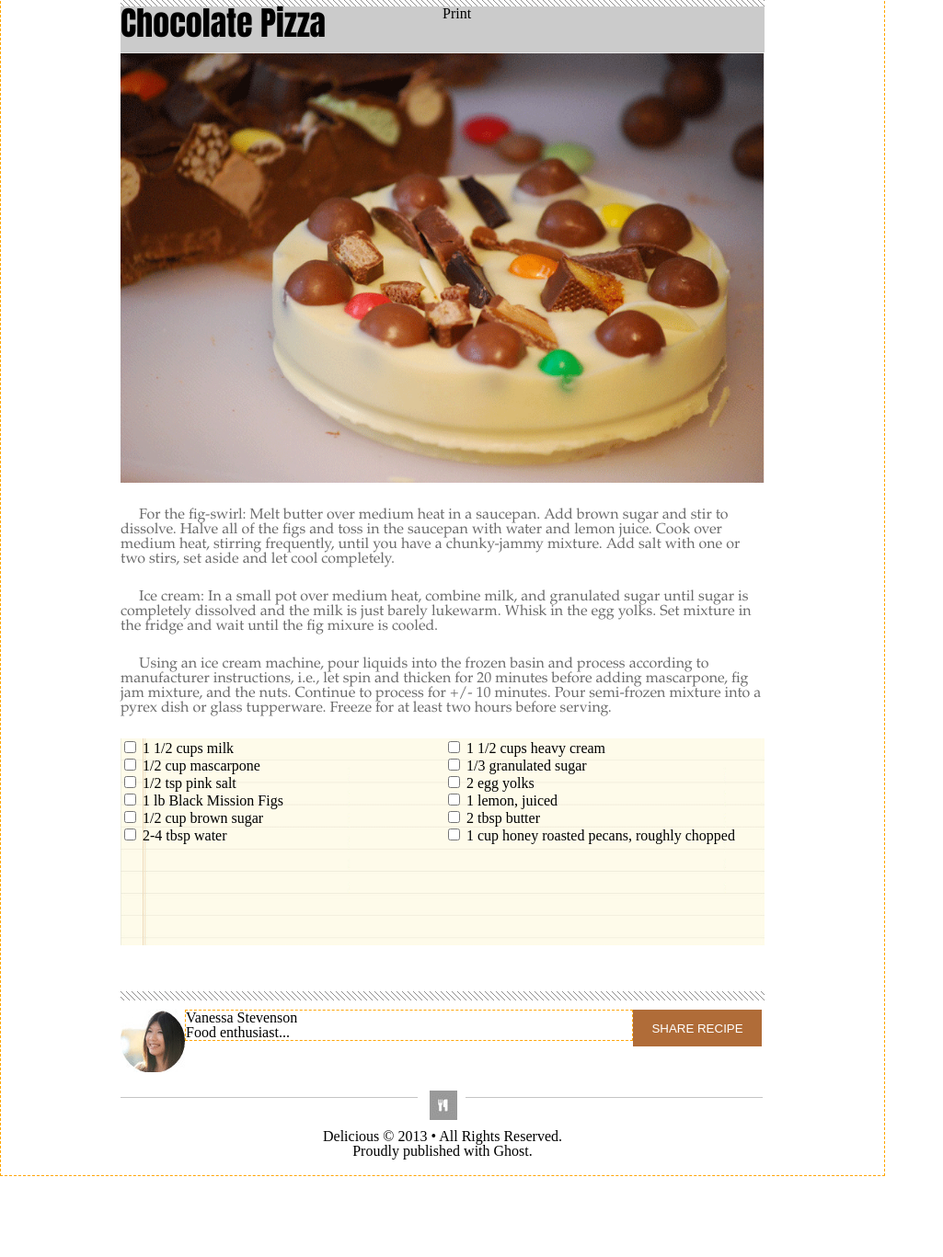
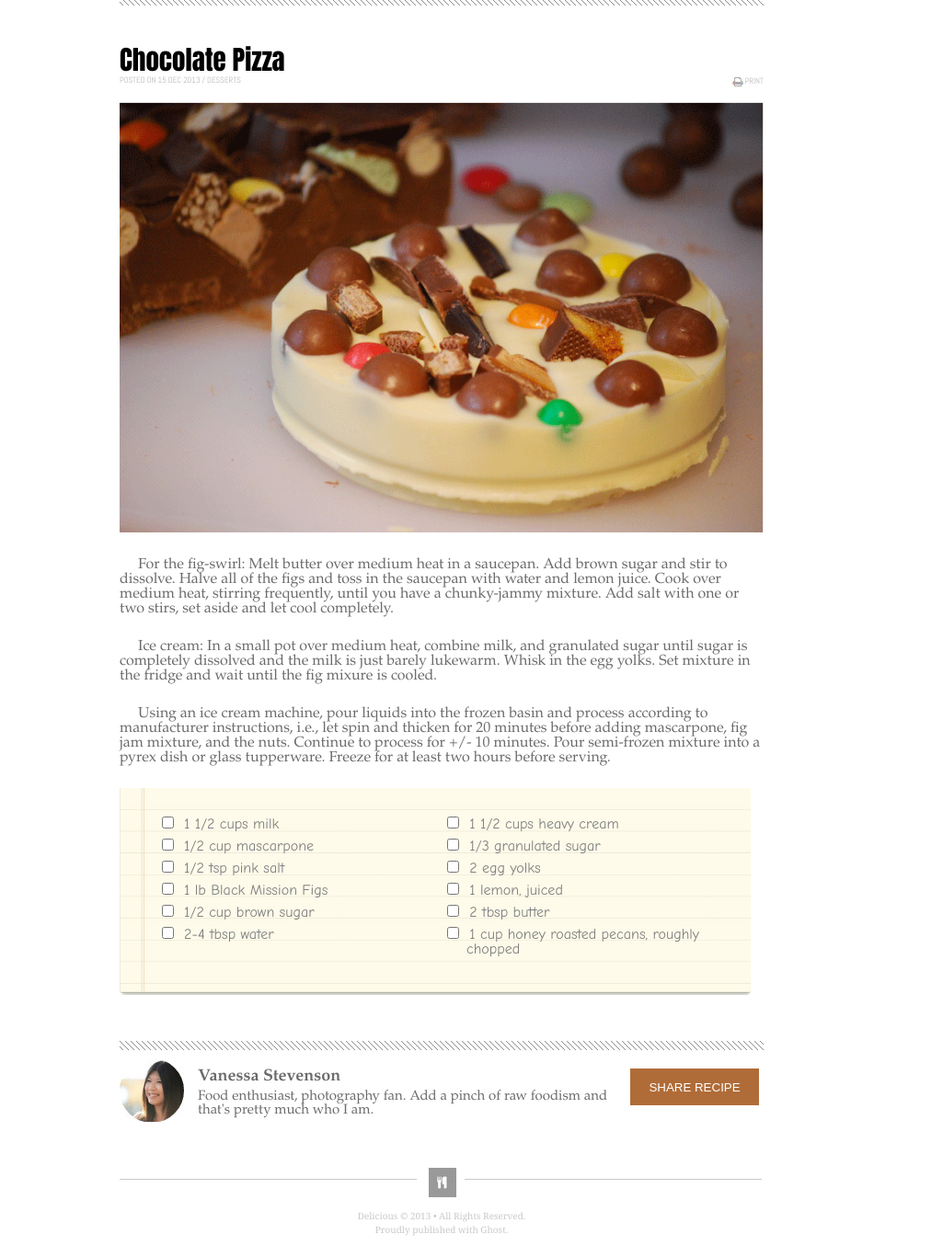
Before and after one commit to melaniebcohen/chocolate-pizza-301, a plain HTML site: page index.html in a window 1280 px wide. Shown: the part 104-1471 px from the top of the page at 92% size, without its empty margins (0-1025 px from the left). Before the commit the page ends 1383 px from the top, so only its background shows below. Drawn offline with Linux system fonts and the light colour scheme.

Commit message:
sunday night edits

```diff
--- a/index.html
+++ b/index.html
@@ -45,8 +45,14 @@
     <main>
         <div class="row">
           <div class="col-2 margin"></div>
-          <div class="col-2"><p id="chocolate-pizza">Chocolate Pizza</p></div>
-          <div class="col-2"><p>Print</p></div>
+          <div class="col-2">
+            <p id="chocolate-pizza">Chocolate Pizza</p>
+            <p class="col-2-p">POSTED ON 15 DEC 2013 / DESSERTS</p>
+          </div>
+          <div class="col-2">
+            <p class="col-2-p print">PRINT</p>
+            <img src="lab-assets/print-icon.png">
+          </div>
           <div class="col-2 margin"></div>
         </div>
         <div class="row">
@@ -67,7 +73,7 @@
           <div class="col-5 margin"></div>
           <div class="col-5">
             <div class="inner-col-5-1">
-              <form>
+              <form class="first-column">
                 <fieldset>
                   <input type="checkbox">
                   <label>1 1/2 cups milk</label>
@@ -95,7 +101,7 @@
               </form>
             </div>
             <div class="inner-col-5-2">
-              <form>
+              <form  class="second-column">
                 <fieldset>
                   <input type="checkbox">
                   <label>1 1/2 cups heavy cream</label>
@@ -118,7 +124,8 @@
                 </fieldset>
                 <fieldset>
                   <input type="checkbox">
-                  <label>1 cup honey roasted pecans, roughly chopped</label>
+                  <label>1 cup honey roasted pecans, roughly</label>
+                  <label id="chopped">chopped</label>
                 </fieldset>
               </form>
             </div>
@@ -137,8 +144,8 @@
               <img src="lab-assets/van-pic.png">
             </div>
             <div class="col-6-text">
-              <p>Vanessa Stevenson
-              <p>Food enthusiast...
+              <p>Vanessa Stevenson</p>
+              <p>Food enthusiast, photography fan. Add a pinch of raw foodism and that's pretty much who I am.</p>
             </div>
             <div class="col-6-share">
               <button>SHARE RECIPE</button>
--- a/style.css
+++ b/style.css
@@ -2,7 +2,6 @@
 
 .grid-container {
   width : 960px;
-  border: 1px orange dashed;
 }
 .row:before,
 .row:after {
@@ -24,12 +23,13 @@ header .logo {
 }
 h1 {
   font-family: Yellowtail;
-  font-size: 40px;
+  font-size: 35px;
 }
 h2 {
   font-family: Abel;
   font-size: 10px;
   color: #6d6d6d;
+  margin-left: 6px;
 }
 .col-1-text {
   float: left;
@@ -46,7 +46,13 @@ header li:nth-child(2) {
 }
 #chocolate-pizza {
   font-family: 'Anton';
-  font-size: 36px;
+  font-size: 29px;
+}
+.col-2-p {
+  font-family: Abel;
+  font-size: 9px;
+  margin-top: 3px;
+  color: rgb(186, 186, 186);
 }
 .col-pg-break {
   padding-top: 2px;
@@ -59,7 +65,18 @@ header li:nth-child(2) {
 .col-2 {
   height: 50px;
   width: 350px;
-  background-color: #cbcbcb;
+  margin-top: 45px;
+  margin-bottom: 10px;
+}
+.col-2 img, .print {
+  float: right;
+}
+.col-2 img {
+  padding-top: 33px;
+}
+.print {
+  margin-left: 2px;
+  padding-top: 30px;
 }
 .col-3 {
   width: 700px;
@@ -84,10 +101,11 @@ header li:nth-child(2) {
 .col-5 {
   width: 700px;
   background-image: url('lab-assets/list-bg.png');
-  background-size: 100%;
+  background-size: 98%;
   background-repeat: no-repeat;
   margin-left: 130px;
   margin-bottom: 25px;
+  position: relative;
 }
 .inner-col-5-1 {
   float: left;
@@ -101,22 +119,53 @@ header li:nth-child(2) {
 }
 fieldset {
   display: block;
+  font-family: 'Comic Sans MS';
+  font-weight: lighter;
+  color: rgb(127, 127, 127);
+  margin-top: 5px;
+}
+label {
+  padding-left: 3px
+}
+.first-column {
+  margin-left: 12%;
+}
+.first-column, .second-column {
+  margin-top: 8%;
+}
+#chopped {
+  margin-left: 22px;
+}
+input[type=checkbox]:checked + label {
+  text-decoration: line-through;
 }
 .col-6 {
   height: 90px;
   width: 700px;
+  margin-bottom: 25px;
 }
 .col-6-image {
   margin-top: 10px;
   width: 70px;
 }
 .col-6-text {
-  margin-top: 10px;
-  border: 1px orange dashed;
+  margin-top: 15px;
   width: 485px;
+  font-family: Garamond;
+  color: rgb(107, 107, 107)
+}
+.col-6-text p {
+  padding-left: 15px;
+  padding-right: 20px;
+  padding-top: 5px;
+  font-size: 15px;
+}
+.col-6-text p:first-child {
+  font-size: 18px;
+  font-weight: bolder;
 }
 .col-6-share {
-  margin-top: 10px;
+  margin-top: 20px;
   width: 140px;
 }
 button {
@@ -132,6 +181,7 @@ button {
   background-color: #888;
 }
 .col-8 {
+  margin-top: 10px;
   width: 325px;
   height: 50px;
 }
@@ -139,7 +189,7 @@ button {
   height: 75px;
   width: 323px;
   margin-top: 15px;
-  border-top: 1px solid rgb(196, 196, 196);
+  border-top: 0.25px solid #c9c9c9;
 }
 .img {
   width: 50px;
@@ -147,6 +197,7 @@ button {
   align-content: center;
 }
 footer img {
+  margin-top: 10px;
   padding: 0px 10px 0px 10px;
 }
 .col-9 {
@@ -157,6 +208,12 @@ footer img {
 .footer-text {
   margin: 0 auto;
   text-align: center;
+  font-family: Georgia;
+  font-size: 10px;
+  color: #c9c9c9;
+}
+.footer-text:last-child {
+  margin-top: 5px;
 }
 .margin {
   width: 130px;
```
